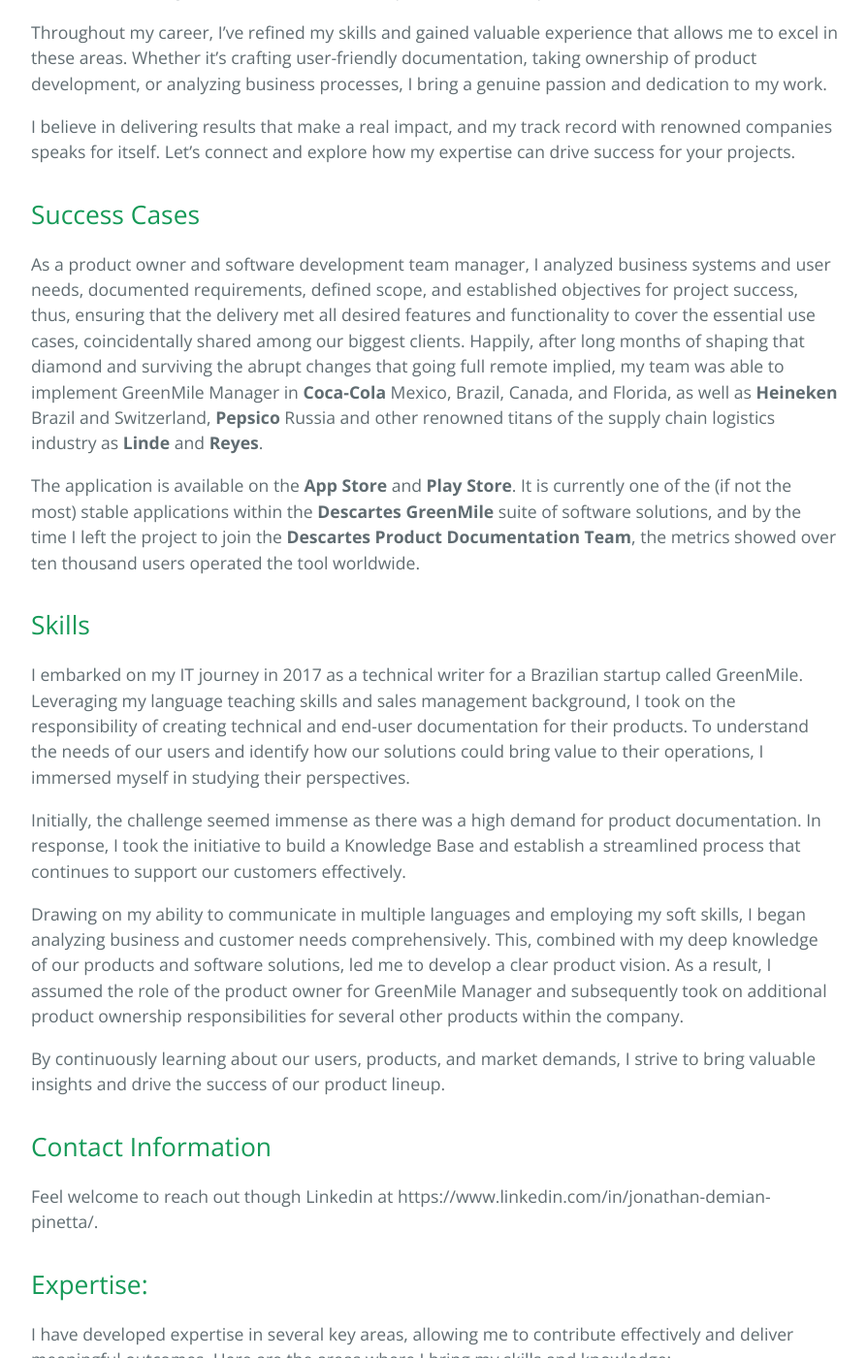
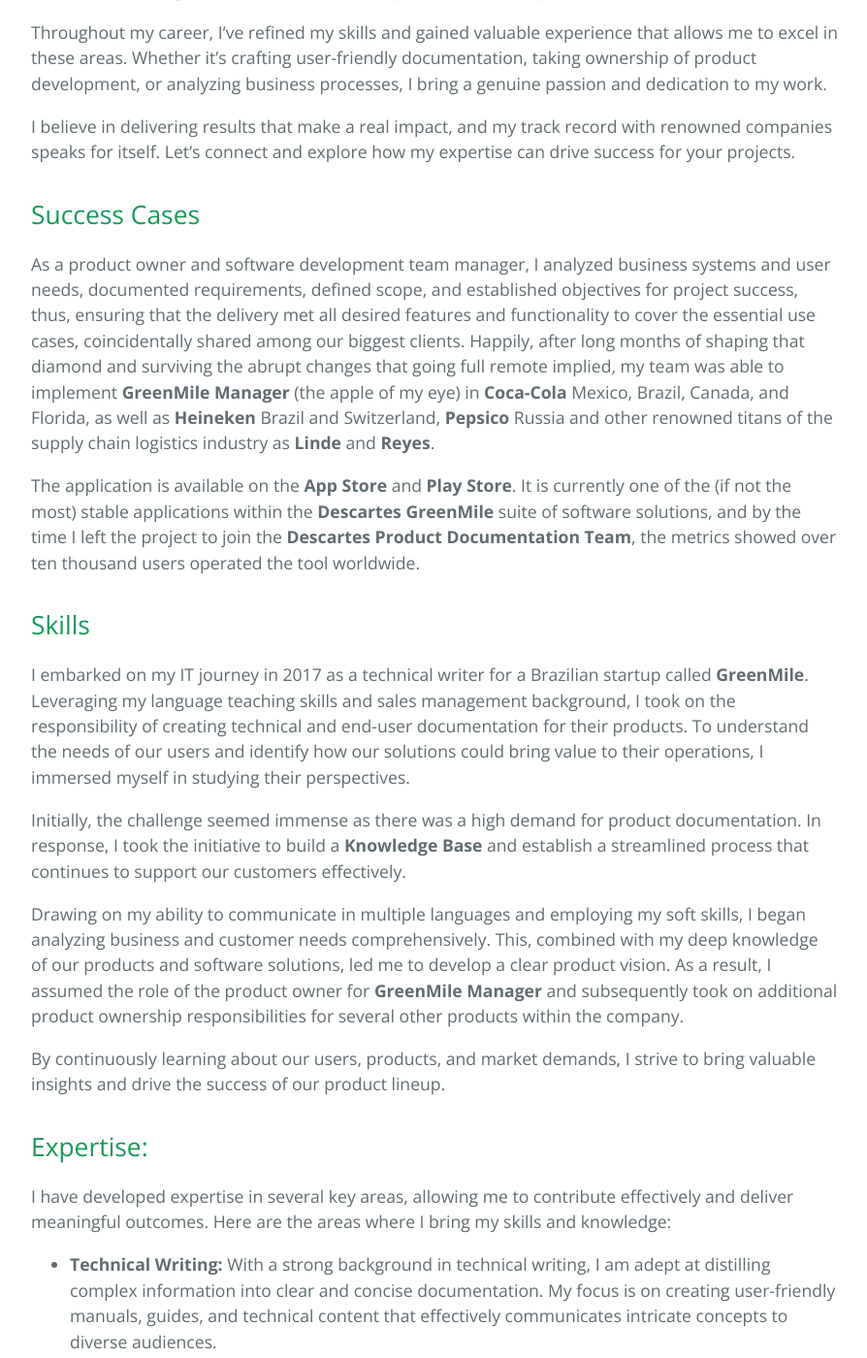
Before and after one commit to BigStepIdiomas/bigstepidiomas.github.io, a Jekyll site: the page built from index.md, in a window 1280 px wide and 1400 px high, scrolled down 575 px. Shown: the whole window at 97% size, without its empty margins (192-1086 px from the left). Built offline with Jekyll 4.4.1, drawn with Linux system fonts in a browser that asks for light colours; some of the changed text lies outside the part shown.

Commit message:
commit - adding rough draft content to Index.md

```diff
--- a/index.md
+++ b/index.md
@@ -13,21 +13,18 @@ Throughout my career, I've refined my skills and gained valuable experience that
 I believe in delivering results that make a real impact, and my track record with renowned companies speaks for itself. Let's connect and explore how my expertise can drive success for your projects.<br>
 
 ## Success Cases
-As a product owner and software development team manager, I analyzed business systems and user needs, documented requirements, defined scope, and established objectives for project success, thus, ensuring that the delivery met all desired features and functionality to cover the essential use cases, coincidentally shared among our biggest clients. Happily, after long months of shaping that diamond and surviving the abrupt changes that going full remote implied, my team was able to implement GreenMile Manager in **Coca-Cola** Mexico, Brazil, Canada, and Florida, as well as **Heineken** Brazil and Switzerland, **Pepsico** Russia and other renowned titans of the supply chain logistics industry as **Linde** and **Reyes**.<br>
+As a product owner and software development team manager, I analyzed business systems and user needs, documented requirements, defined scope, and established objectives for project success, thus, ensuring that the delivery met all desired features and functionality to cover the essential use cases, coincidentally shared among our biggest clients. Happily, after long months of shaping that diamond and surviving the abrupt changes that going full remote implied, my team was able to implement **GreenMile Manager** (the apple of my eye) in **Coca-Cola** Mexico, Brazil, Canada, and Florida, as well as **Heineken** Brazil and Switzerland, **Pepsico** Russia and other renowned titans of the supply chain logistics industry as **Linde** and **Reyes**.<br>
 
 The application is available on the **App Store** and **Play Store**. It is currently one of the (if not the most) stable applications within the **Descartes GreenMile** suite of software solutions, and by the time I left the project to join the **Descartes Product Documentation Team**, the metrics showed over ten thousand users operated the tool worldwide.
 
 ## Skills
-I embarked on my IT journey in 2017 as a technical writer for a Brazilian startup called GreenMile. Leveraging my language teaching skills and sales management background, I took on the responsibility of creating technical and end-user documentation for their products. To understand the needs of our users and identify how our solutions could bring value to their operations, I immersed myself in studying their perspectives. <br>
+I embarked on my IT journey in 2017 as a technical writer for a Brazilian startup called **GreenMile**. Leveraging my language teaching skills and sales management background, I took on the responsibility of creating technical and end-user documentation for their products. To understand the needs of our users and identify how our solutions could bring value to their operations, I immersed myself in studying their perspectives. <br>
 
-Initially, the challenge seemed immense as there was a high demand for product documentation. In response, I took the initiative to build a Knowledge Base and establish a streamlined process that continues to support our customers effectively.<br>
+Initially, the challenge seemed immense as there was a high demand for product documentation. In response, I took the initiative to build a **Knowledge Base** and establish a streamlined process that continues to support our customers effectively.<br>
 
-Drawing on my ability to communicate in multiple languages and employing my soft skills, I began analyzing business and customer needs comprehensively. This, combined with my deep knowledge of our products and software solutions, led me to develop a clear product vision. As a result, I assumed the role of the product owner for GreenMile Manager and subsequently took on additional product ownership responsibilities for several other products within the company.<br>
+Drawing on my ability to communicate in multiple languages and employing my soft skills, I began analyzing business and customer needs comprehensively. This, combined with my deep knowledge of our products and software solutions, led me to develop a clear product vision. As a result, I assumed the role of the product owner for **GreenMile Manager** and subsequently took on additional product ownership responsibilities for several other products within the company.<br>
 
 By continuously learning about our users, products, and market demands, I strive to bring valuable insights and drive the success of our product lineup.<br>
-
-## Contact Information
-Feel welcome to reach out though Linkedin at https://www.linkedin.com/in/jonathan-demian-pinetta/.
 
 ## Expertise:
 
@@ -54,10 +51,10 @@ I have developed expertise in several key areas, allowing me to contribute effec
 These areas of expertise have allowed me to contribute to the success of various projects, and I am eager to bring my skills to new challenges and make a positive impact.
 
 
-## Browse for Samples
+## Browse the Sections for Samples
 
- > ⚠️ Please, be aware this portfolio is still under construction. After neverending searches for the right tool to cast my docs samples, I came up with a different approach using GitPages. It's been a fantastic ride so far, full of new learning and challenges, but of course, there's still a lot of room for improvement. Feel free to take a look at its content. I apologize in advance for any inconsistencies whatsoever.
--
+⚠️ Please, be aware this portfolio is still under construction. After neverending searches for the right tool to cast my docs samples, I came up with a different approach using GitPages. It's been a fantastic ride so far, full of new learning and challenges, but of course, there's still a lot of room for improvement. Feel free to take a look at its content. I apologize in advance for any inconsistencies whatsoever.
+
 - [Tech Writing](techwriting.md)
 - [UX Writing](uxwriting.md)
 - [Product Mgmt](productmgmt.md)
```
Also changed, not shown: other parts of index.md (+5 -1 lines).
